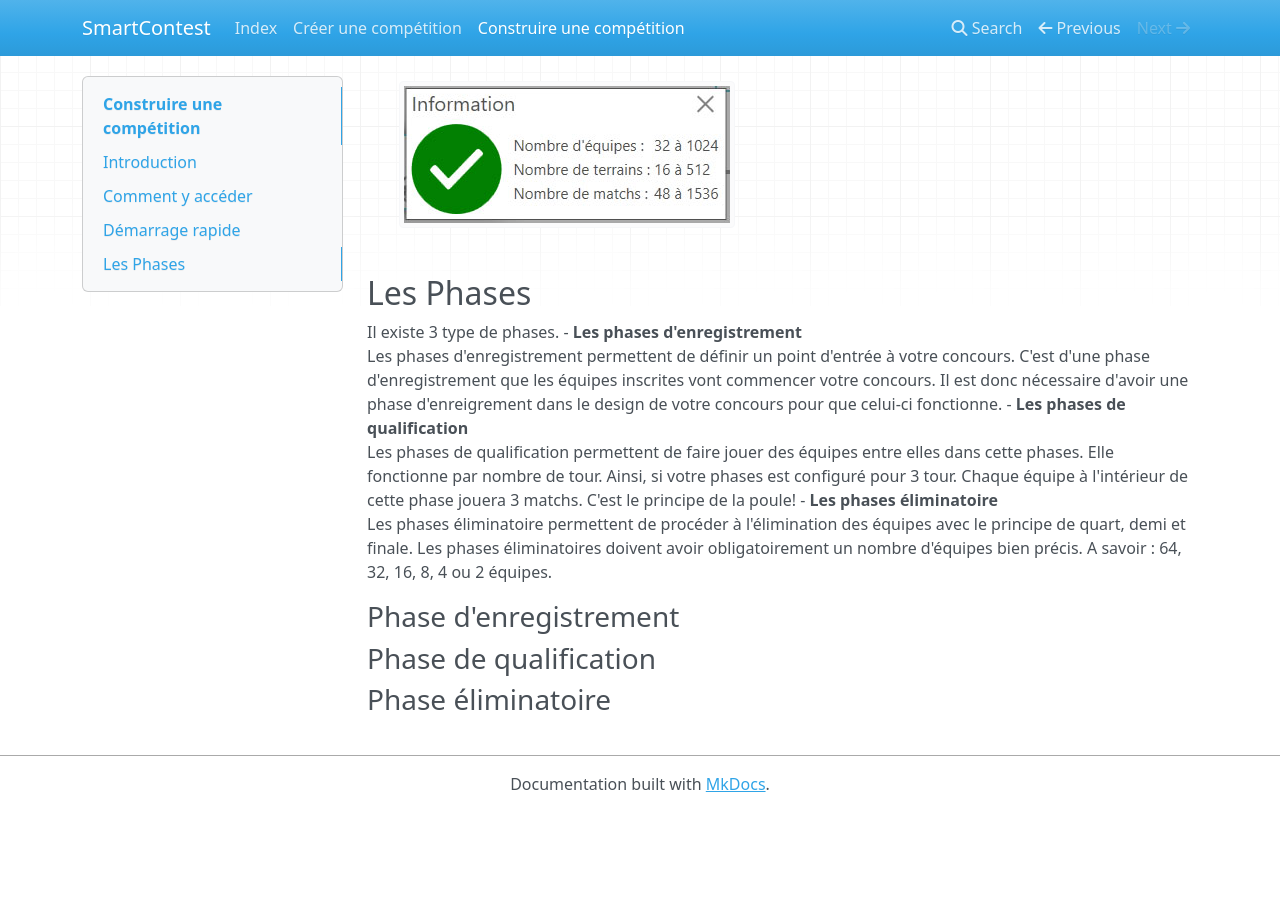
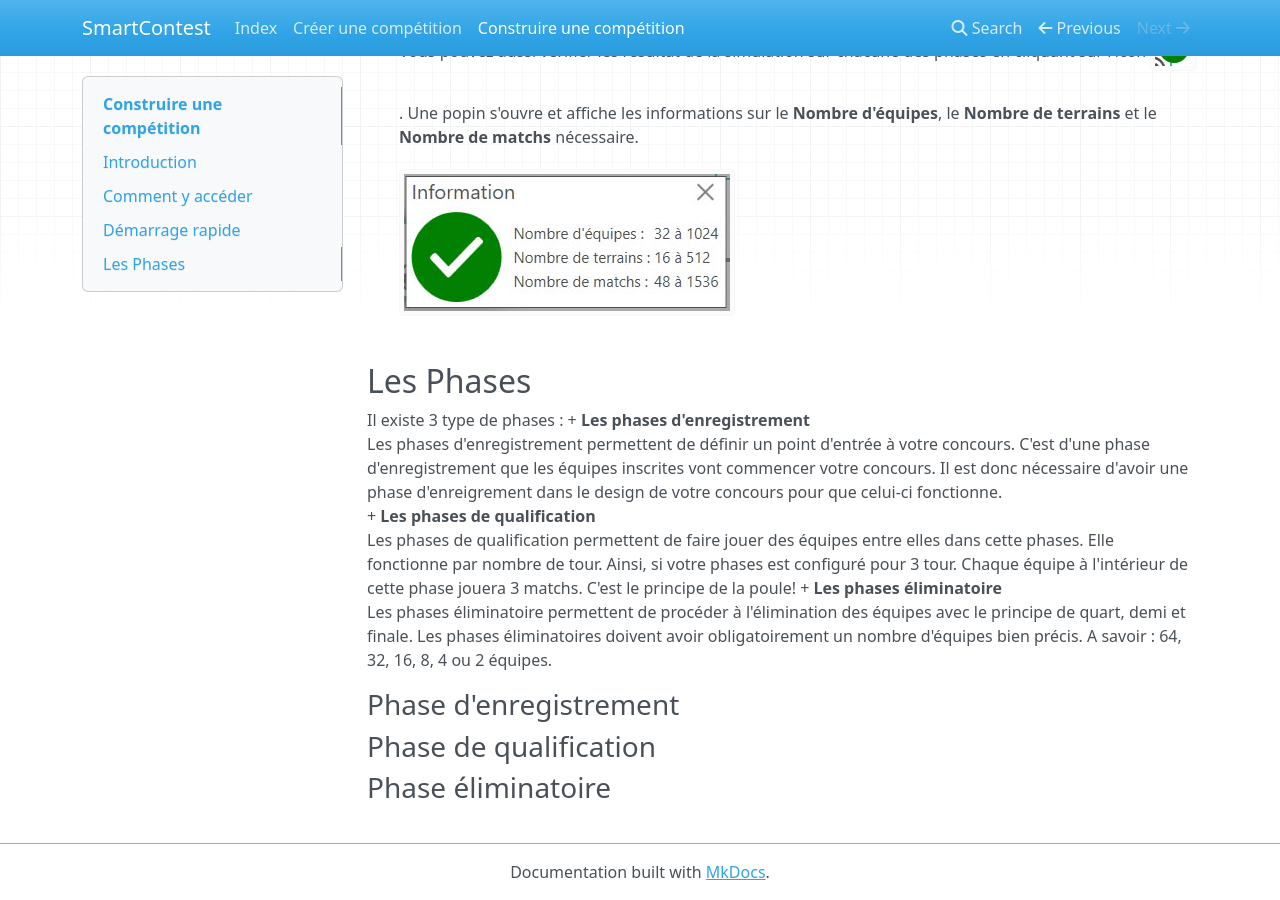
Before and after one commit to Ineaweb/SmartContest, an MkDocs documentation site: the page built from docs/design-competition.md, in a window 1280 px wide and 900 px high, scrolled down 7393 px. Built offline with MkDocs 1.6.1, drawn with Linux system fonts in a browser that asks for light colours; nearby versions of some CDN libraries; old or Windows-style settings are respelled for this version of MkDocs; before the commit the page ends 8205 px from its top, so only the background shows below that; some of the changed text lies outside the part shown.

Commit message:
mise à jour de la documentation

```diff
--- a/docs/design-competition.md
+++ b/docs/design-competition.md
@@ -75,12 +77,12 @@ Avant toute chose, pour que votre concours fonctionne, il faut une phase d'enreg
 
 ## Les Phases
 
-Il existe 3 type de phases.
-- **Les phases d'enregistrement**
+Il existe 3 type de phases :
++ **Les phases d'enregistrement**
  Les phases d'enregistrement permettent de définir un point d'entrée à votre concours. C'est d'une phase d'enregistrement que les équipes inscrites vont commencer votre concours. Il est donc nécessaire d'avoir une phase d'enreigrement dans le design de votre concours pour que celui-ci fonctionne.
-- **Les phases de qualification**
++ **Les phases de qualification**
  Les phases de qualification permettent de faire jouer des équipes entre elles dans cette phases. Elle fonctionne par nombre de tour. Ainsi, si votre phases est configuré pour 3 tour. Chaque équipe à l'intérieur de cette phase jouera 3 matchs. C'est le principe de la poule!
-- **Les phases éliminatoire**
++ **Les phases éliminatoire**
  Les phases éliminatoire permettent de procéder à l'élimination des équipes avec le principe de quart, demi et finale. Les phases éliminatoires doivent avoir obligatoirement un nombre d'équipes bien précis. A savoir : 64, 32, 16, 8, 4 ou 2 équipes.
 
 ### Phase d'enregistrement
```
Also changed, not shown: other parts of docs/design-competition.md (+2 -0 lines), docs/img/design-competition/26.jpg (added).
